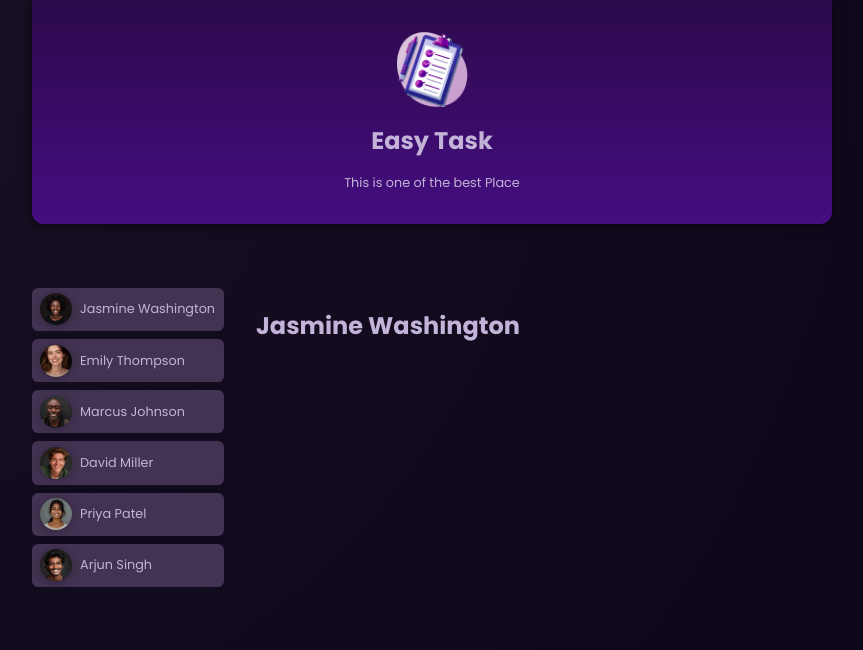
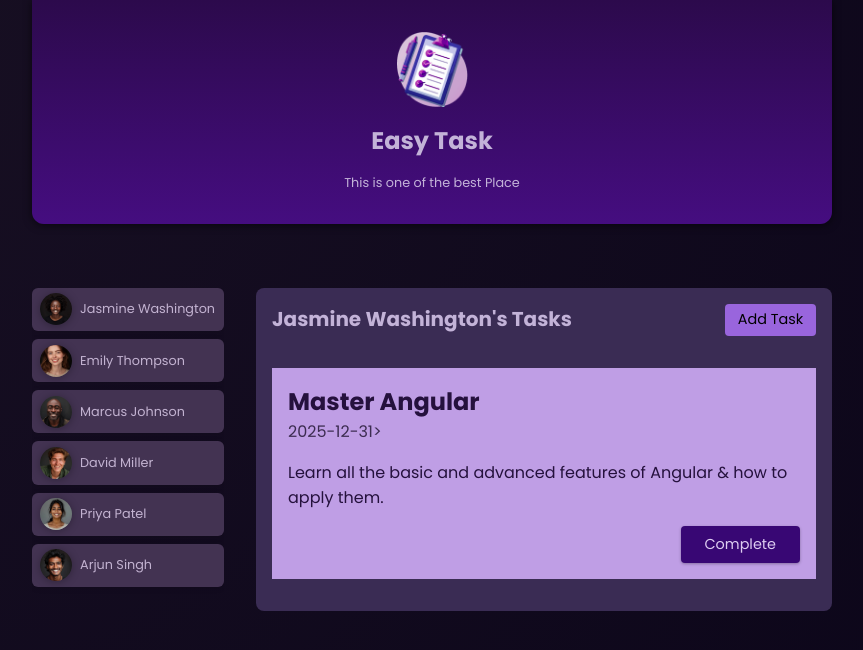
Before and after one commit to KavishBaingane/AngularEssentials, an Angular app: page / in a window 1280 px wide. Both pictures are taken after a click on the button "Jasmine Washington". Shown: the top 650 px of the page, without its empty margins (208-1071 px from the left). Built offline with nearby package versions, Linux system fonts and the light colour scheme.

Commit message:
W1:Outputing user specific tasks

```diff
--- a/src/app/app.component.html
+++ b/src/app/app.component.html
@@ -10,10 +10,10 @@
 
     </ul>
     @if(selectedUser){
-        <app-tasks [name]="selectedUser? selectedUser.name : ''"/>
+        <app-tasks [userId]="selectedUser.id" [name]="selectedUser.name"/>
     }
     @else{
-        <p id="fallBack">Select a user to see theie tasks!</p>
+        <p id="fallBack">Select a user to see their tasks!</p>
     }
 
 </main>
--- a/src/app/app.component.ts
+++ b/src/app/app.component.ts
@@ -20,8 +20,9 @@
   selectedUserId? : string;
 
   get selectedUser(){
-    return this.users.find((user)=>user.id ===this.selectedUserId);
+    return this.users.find((user)=>user.id ===this.selectedUserId)!;
   }
+
 
   onSelectUser(id:string){
     this.selectedUserId = id;
--- /dev/null
+++ b/src/app/tasks/task/task.component.css
@@ -0,0 +1,37 @@
+article {
+    padding: 1rem;
+    color: #25113d;
+    background-color: #bf9ee5;
+  }
+
+  h2 {
+    margin: 0;
+  }
+
+  time {
+    color: #3c2c50;
+  }
+
+  .actions {
+    text-align: right;
+    margin: 0;
+  }
+
+  .actions button {
+    font: inherit;
+    font-size: 0.9rem;
+    cursor: pointer;
+    background-color: #380774;
+    color: #decdf2;
+    border-radius: 4px;
+    padding: 0.5rem 1.5rem;
+    border: none;
+    box-shadow: 0 1px 3px rgba(0, 0, 0, 0.3);
+    transition: all 0.3s ease;
+  }
+
+  .actions button:hover,
+  .actions button:active {
+    background-color: #4a0774;
+    box-shadow: 0 1px 6px rgba(0, 0, 0, 0.3);
+  }
--- /dev/null
+++ b/src/app/tasks/task/task.component.html
@@ -0,0 +1,8 @@
+<article>
+    <h2>{{task.title}}</h2>
+    <time>{{task.dueDate}}></time>
+    <p>{{task.summary}}</p>
+    <p class="actions">
+        <button>Complete</button>
+    </p>
+</article>
--- /dev/null
+++ b/src/app/tasks/task/task.component.ts
@@ -0,0 +1,19 @@
+import { Component, Input } from '@angular/core';
+
+interface Task{
+  id : string;
+  userId : string;
+  title: string;
+  summary : string;
+  dueDate : string;
+}
+@Component({
+  selector: 'app-task',
+  standalone: true,
+  imports: [],
+  templateUrl: './task.component.html',
+  styleUrl: './task.component.css'
+})
+export class TaskComponent {
+  @Input({required: true}) task!: Task;
+}
--- a/src/app/tasks/tasks.component.css
+++ b/src/app/tasks/tasks.component.css
@@ -0,0 +1,63 @@
+#tasks {
+    padding: 1rem;
+    border-radius: 8px;
+    max-height: 60vh;
+    overflow: auto;
+    background-color: #3a2c54;
+  }
+
+  header {
+    display: flex;
+    justify-content: space-between;
+    align-items: flex-start;
+    margin-bottom: 2rem;
+    gap: 1rem;
+  }
+
+  h2 {
+    margin: 0;
+    font-size: 0.9rem;
+    width: 60%;
+    text-wrap: balance;
+  }
+
+  menu {
+    margin: 0;
+    padding: 0;
+  }
+
+  menu button {
+    font: inherit;
+    cursor: pointer;
+    background-color: #9965dd;
+    border-radius: 4px;
+    border: none;
+    padding: 0.35rem 0.8rem;
+    font-size: 0.9rem;
+  }
+
+  menu button:hover,
+  menu button:active {
+    background-color: #a565dd
+  }
+
+  ul {
+    list-style: none;
+    margin: 1rem 0;
+    padding: 0;
+    display: flex;
+    flex-direction: column;
+    gap: 1rem;
+    max-height: 50vh;
+    overflow: auto;
+  }
+
+  @media (min-width: 768px) {
+    h2 {
+      font-size: 1.25rem;
+    }
+
+    menu {
+      width: auto;
+    };
+  }
--- a/src/app/tasks/tasks.component.html
+++ b/src/app/tasks/tasks.component.html
@@ -1 +1,17 @@
-<h2>{{name}}</h2>
+
+<section id="tasks">
+    <header>
+        <h2>{{name}}'s Tasks</h2>
+        <menu>
+            <button>Add Task</button>
+        </menu>
+    </header>
+    <ul>
+        @for(task of selectedUserTasks; track task.id){
+        <li>
+            <app-task [task]="task"/>
+        </li>
+    }
+
+    </ul>
+</section>
--- a/src/app/tasks/tasks.component.ts
+++ b/src/app/tasks/tasks.component.ts
@@ -1,12 +1,43 @@
-import { Component , Input } from '@angular/core';
+import { Component , Input, ɵgetUnknownElementStrictMode } from '@angular/core';
+import { TaskComponent } from './task/task.component';
+import { Title } from '@angular/platform-browser';
 
 @Component({
   selector: 'app-tasks',
   standalone: true,
-  imports: [],
+  imports: [TaskComponent],
   templateUrl: './tasks.component.html',
   styleUrl: './tasks.component.css'
 })
 export class TasksComponent {
+  @Input({required: true}) userId?: string;
   @Input({required:true}) name?: string;
+
+  tasks = [
+    {
+      id:'t1',
+      userId : 'u1',
+      title: 'Master Angular',
+      summary : 'Learn all the basic and advanced features of Angular & how to apply them.',
+      dueDate: '2025-12-31'
+    },
+    {
+      id:'t2',
+      userId:'u2',
+      title: 'Build the protype',
+      summary : 'Nuild a first protype of the onle shop website',
+      dueDate: '2024-05-31'
+    },
+    {
+      id:'t3',
+      userId : 'u3',
+      title: 'Prepare issue templte',
+      summary : 'Prepare the first template regarding issues consisting in the project',
+      dueDate: '2024-12-31'
+    },
+  ];
+
+  get selectedUserTasks(){
+    return this.tasks.filter((task)=>task.userId===this.userId)!;
+  }
 }
--- a/src/app/user/user.component.ts
+++ b/src/app/user/user.component.ts
@@ -1,5 +1,6 @@
 import { Component, EventEmitter, Input , Output } from '@angular/core';
 import { RequiredValidator } from '@angular/forms';
+import { DUMMY_USERS } from './dummy-users';
 
 // type User = {
 //   id:string;
```
